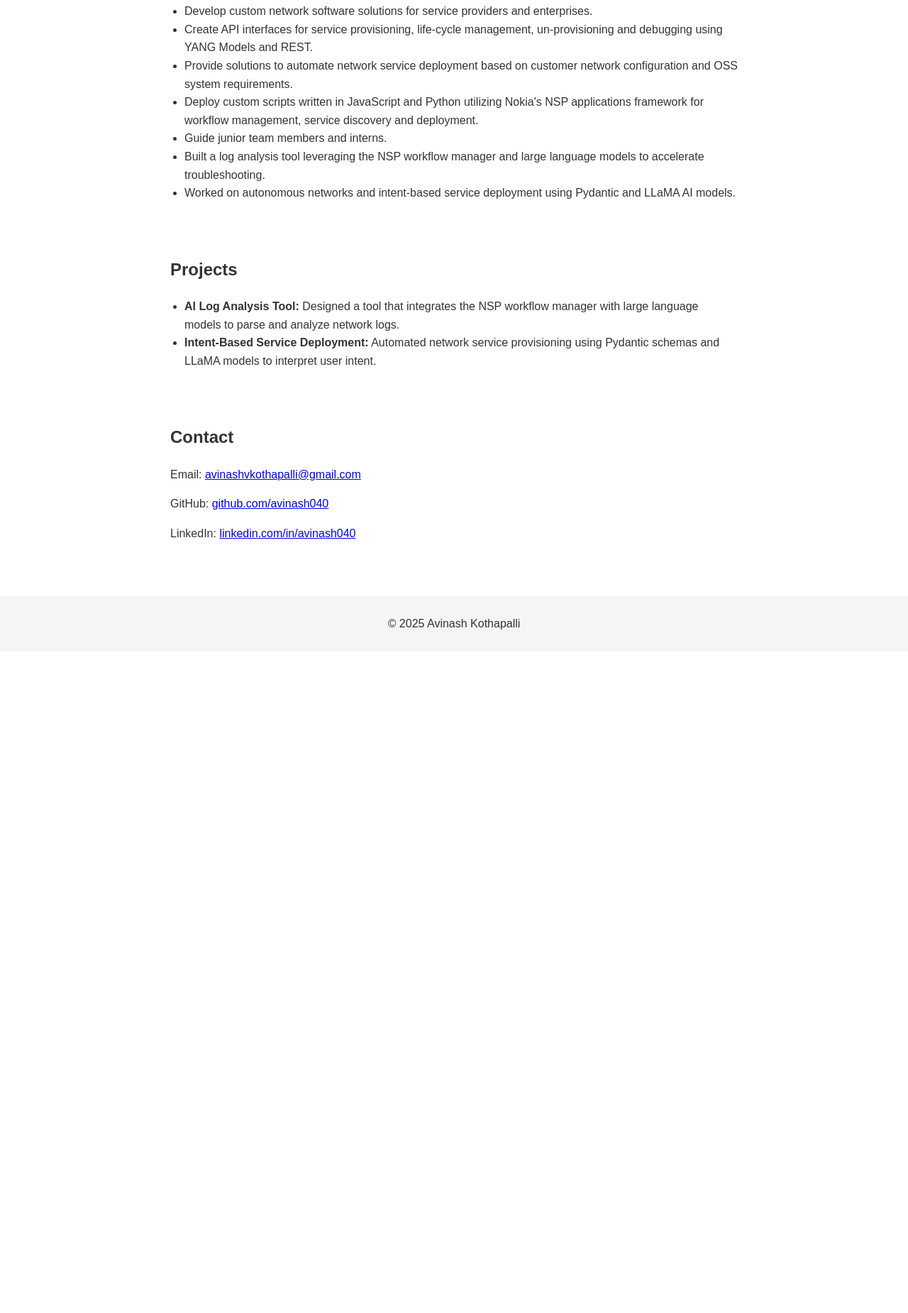
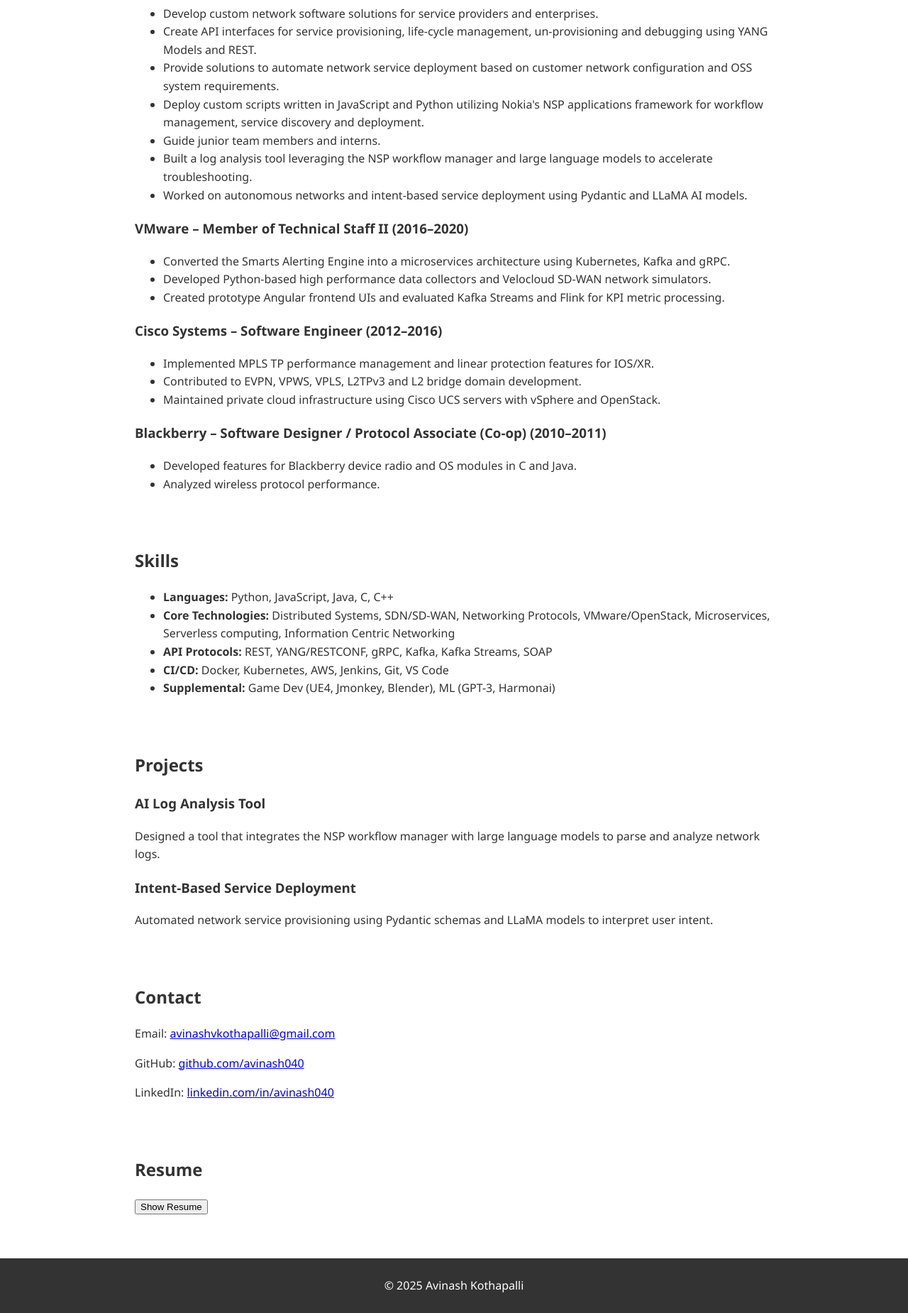
Before and after one commit to avinash040/Home, a plain HTML site: page index.html in a window 1280 px wide. Shown: the part 623-2473 px from the top of the page at 71% size. Before the commit the page ends 1541 px from the top, so only its background shows below. Drawn offline with Linux system fonts and the light colour scheme.

Commit message:
Add dynamic personal website

```diff
--- a/index.html
+++ b/index.html
@@ -12,12 +12,15 @@
     <nav>
       <a href="#about">About</a> |
       <a href="#experience">Experience</a> |
+      <a href="#skills">Skills</a> |
       <a href="#projects">Projects</a> |
       <a href="#contact">Contact</a> |
-      <a href="Resume_AvinashKothapalli.pdf">Resume</a>
+      <a href="#resume">Resume</a>
+      <button id="theme-toggle">Toggle Theme</button>
     </nav>
   </header>
 
+  <main>
     <section id="about">
       <h2>About</h2>
       <p>I am a senior delivery software engineer at Nokia with experience developing custom network software solutions for service providers and enterprises. I create API interfaces for service provisioning, lifecycle management, and automation using YANG models and REST.</p>
@@ -26,6 +29,7 @@
 
     <section id="experience">
       <h2>Experience</h2>
+      <article>
         <h3>Nokia – Senior Delivery Software Engineer (2020–Present)</h3>
         <ul>
           <li>Develop custom network software solutions for service providers and enterprises.</li>
@@ -36,14 +40,46 @@
           <li>Built a log analysis tool leveraging the NSP workflow manager and large language models to accelerate troubleshooting.</li>
           <li>Worked on autonomous networks and intent-based service deployment using Pydantic and LLaMA AI models.</li>
         </ul>
+      </article>
+      <article>
+        <h3>VMware – Member of Technical Staff II (2016–2020)</h3>
+        <ul>
+          <li>Converted the Smarts Alerting Engine into a microservices architecture using Kubernetes, Kafka and gRPC.</li>
+          <li>Developed Python-based high performance data collectors and Velocloud SD-WAN network simulators.</li>
+          <li>Created prototype Angular frontend UIs and evaluated Kafka Streams and Flink for KPI metric processing.</li>
+        </ul>
+      </article>
+      <article>
+        <h3>Cisco Systems – Software Engineer (2012–2016)</h3>
+        <ul>
+          <li>Implemented MPLS TP performance management and linear protection features for IOS/XR.</li>
+          <li>Contributed to EVPN, VPWS, VPLS, L2TPv3 and L2 bridge domain development.</li>
+          <li>Maintained private cloud infrastructure using Cisco UCS servers with vSphere and OpenStack.</li>
+        </ul>
+      </article>
+      <article>
+        <h3>Blackberry – Software Designer / Protocol Associate (Co-op) (2010–2011)</h3>
+        <ul>
+          <li>Developed features for Blackberry device radio and OS modules in C and Java.</li>
+          <li>Analyzed wireless protocol performance.</li>
+        </ul>
+      </article>
+    </section>
+
+    <section id="skills">
+      <h2>Skills</h2>
+      <ul>
+        <li><strong>Languages:</strong> Python, JavaScript, Java, C, C++</li>
+        <li><strong>Core Technologies:</strong> Distributed Systems, SDN/SD-WAN, Networking Protocols, VMware/OpenStack, Microservices, Serverless computing, Information Centric Networking</li>
+        <li><strong>API Protocols:</strong> REST, YANG/RESTCONF, gRPC, Kafka, Kafka Streams, SOAP</li>
+        <li><strong>CI/CD:</strong> Docker, Kubernetes, AWS, Jenkins, Git, VS Code</li>
+        <li><strong>Supplemental:</strong> Game Dev (UE4, Jmonkey, Blender), ML (GPT-3, Harmonai)</li>
+      </ul>
     </section>
 
     <section id="projects">
       <h2>Projects</h2>
-    <ul>
-      <li><strong>AI Log Analysis Tool:</strong> Designed a tool that integrates the NSP workflow manager with large language models to parse and analyze network logs.</li>
-      <li><strong>Intent-Based Service Deployment:</strong> Automated network service provisioning using Pydantic schemas and LLaMA models to interpret user intent.</li>
-    </ul>
+      <div id="projects-list"></div>
     </section>
 
     <section id="contact">
@@ -53,11 +89,16 @@
       <p>LinkedIn: <a href="https://linkedin.com/in/avinash040">linkedin.com/in/avinash040</a></p>
     </section>
 
+    <section id="resume">
+      <h2>Resume</h2>
+      <button id="resume-toggle">Show Resume</button>
+      <iframe id="resume-frame" src="Resume_AvinashKothapalli.pdf"></iframe>
+    </section>
+  </main>
+
   <footer>
     <p>&copy; <span id="year"></span> Avinash Kothapalli</p>
-    <script>
-      document.getElementById('year').textContent = new Date().getFullYear();
-    </script>
   </footer>
+  <script src="script.js"></script>
 </body>
 </html>
--- /dev/null
+++ b/script.js
@@ -0,0 +1,44 @@
+document.addEventListener('DOMContentLoaded', () => {
+  // dynamic project list
+  const projects = [
+    {
+      title: 'AI Log Analysis Tool',
+      description: 'Designed a tool that integrates the NSP workflow manager with large language models to parse and analyze network logs.'
+    },
+    {
+      title: 'Intent-Based Service Deployment',
+      description: 'Automated network service provisioning using Pydantic schemas and LLaMA models to interpret user intent.'
+    }
+  ];
+
+  const list = document.getElementById('projects-list');
+  projects.forEach(p => {
+    const div = document.createElement('div');
+    div.className = 'project';
+    div.innerHTML = `<h3>${p.title}</h3><p>${p.description}</p>`;
+    list.appendChild(div);
+  });
+
+  // theme toggle
+  const toggle = document.getElementById('theme-toggle');
+  const currentTheme = localStorage.getItem('theme');
+  if (currentTheme === 'dark') {
+    document.body.classList.add('dark');
+  }
+
+  toggle.addEventListener('click', () => {
+    document.body.classList.toggle('dark');
+    localStorage.setItem('theme', document.body.classList.contains('dark') ? 'dark' : 'light');
+  });
+
+  // resume toggle
+  const resumeBtn = document.getElementById('resume-toggle');
+  const resumeFrame = document.getElementById('resume-frame');
+  resumeBtn.addEventListener('click', () => {
+    resumeFrame.classList.toggle('show');
+    resumeBtn.textContent = resumeFrame.classList.contains('show') ? 'Hide Resume' : 'Show Resume';
+  });
+
+  // set footer year
+  document.getElementById('year').textContent = new Date().getFullYear();
+});
--- a/styles.css
+++ b/styles.css
@@ -1,38 +1,74 @@
 body {
-  font-family: Arial, sans-serif;
+  font-family: 'Segoe UI', Tahoma, Geneva, Verdana, sans-serif;
   line-height: 1.6;
   margin: 0;
   padding: 0;
   color: #333;
+  background: #fff;
+  transition: background-color 0.3s ease, color 0.3s ease;
+}
+
+body.dark {
+  background: #121212;
+  color: #eee;
 }
 
 header {
-  background: #f5f5f5;
+  background: #333;
+  color: #fff;
   padding: 20px;
   text-align: center;
 }
 
 nav a {
   margin: 0 10px;
-  color: #333;
+  color: #fff;
   text-decoration: none;
   font-weight: bold;
 }
 
+nav button {
+  margin-left: 20px;
+  padding: 5px 10px;
+}
+
 section {
   padding: 20px;
-  max-width: 800px;
+  max-width: 900px;
   margin: auto;
 }
 
-ul {
-  list-style-type: disc;
-  padding-left: 20px;
+#projects-list .project {
+  margin-bottom: 15px;
+}
+
+#resume-frame {
+  width: 100%;
+  height: 600px;
+  border: none;
+  display: none;
+}
+
+#resume-frame.show {
+  display: block;
 }
 
 footer {
-  background: #f5f5f5;
+  background: #333;
+  color: #fff;
   text-align: center;
   padding: 10px;
   margin-top: 40px;
 }
+
+body.dark header {
+  background: #222;
+}
+
+body.dark nav a {
+  color: #eee;
+}
+
+body.dark footer {
+  background: #222;
+}
```
Lines whose indentation alone changed are shown as unchanged.
